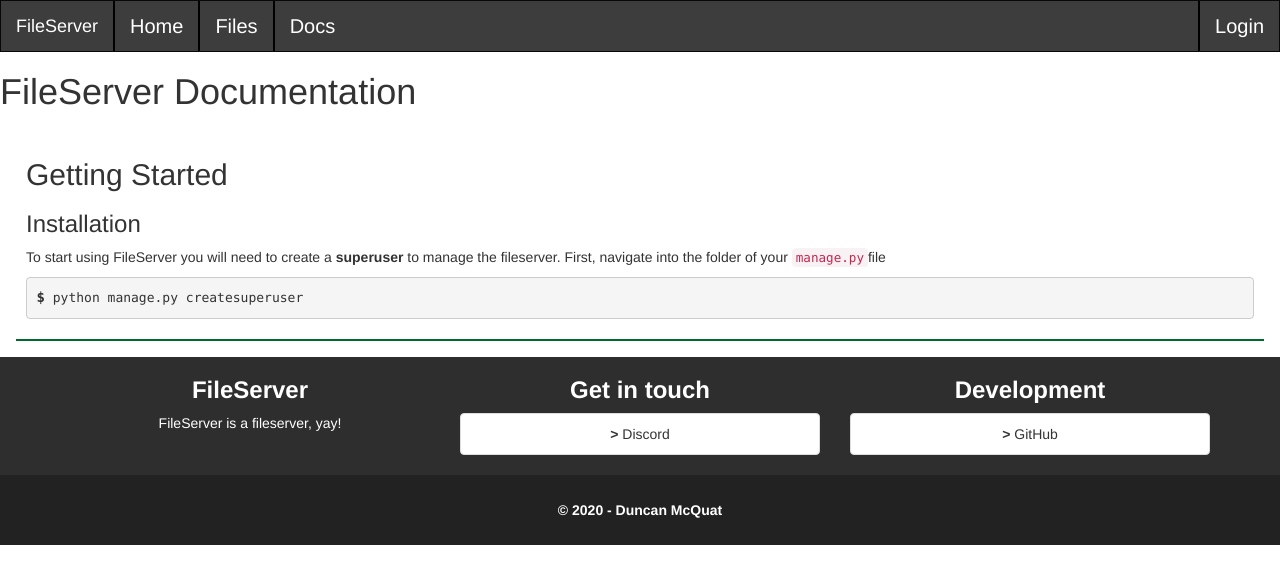
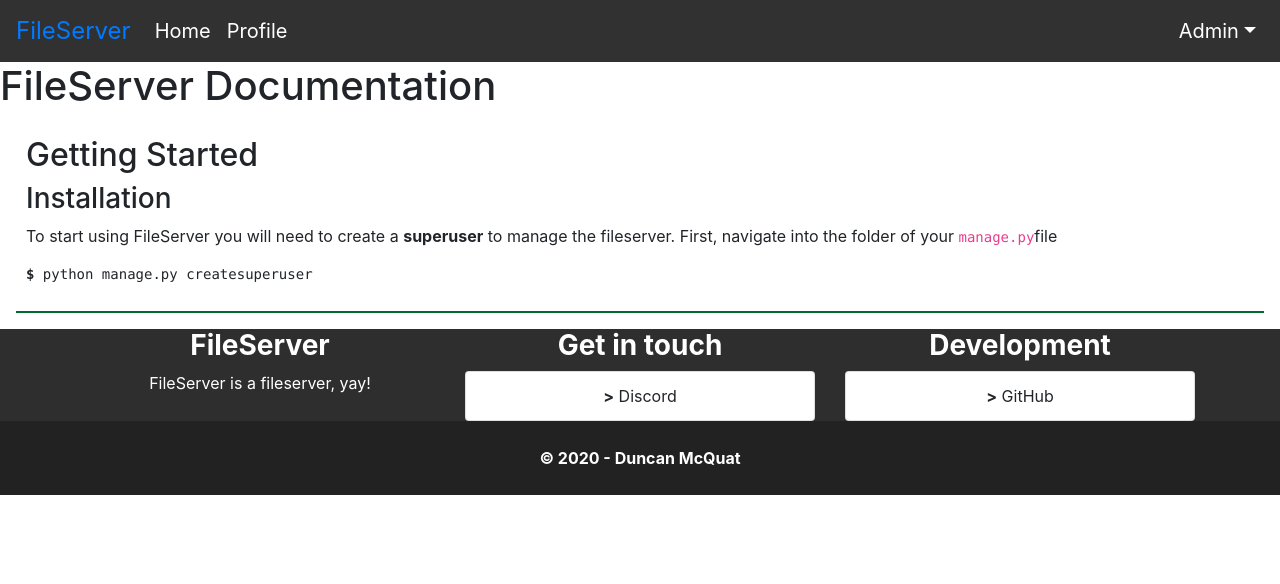
Before and after one commit to compsup/FileServer, a Django app: page /docs/ in a window 1280 px wide. Shown: the top 584 px of the page. Run offline with Django 3.2, Linux system fonts and the light colour scheme; some libraries are stand-ins or nearby versions.

Commit message:
Changed BootStrap Version from 3 to 4
Changed the bootstrap version because it was causing issues. Moving to version 4 broke some stuff that I fixed.

```diff
--- a/mysite/app/static/css/banner.css
+++ b/mysite/app/static/css/banner.css
@@ -29,23 +29,22 @@
   color: white;
 }
 /* nav-bar */
-.navbar-inverse .navbar-nav > li > a {
-  font-size: 20px;
-  color: white;
-}
-.navbar-inverse .navbar-nav > li > a:hover {
-  color: rgba(255, 255, 255, 0.664);
-}
-.navbar-inverse .navbar-brand {
-  color: white;
-}
-.navbar-inverse {
-  background-color: rgb(61, 61, 61);
-}
-.navbar-nav > li {
-  border-left: 2px solid black;
-}
 .navbar {
+  background-color: rgb(49, 49, 49);
   margin-bottom: 0;
   border-radius: 0;
 }
+.navbar a {
+}
+.nav-item > a {
+  font-size: 20px;
+  color: white;
+  text-decoration: none;
+}
+.nav-item:hover {
+  opacity: 0.7;
+  background-color: rgb(61, 61, 61);
+}
+.navbar-brand {
+  font-size: 24px;
+}
--- a/mysite/app/templates/app/banner.html
+++ b/mysite/app/templates/app/banner.html
@@ -3,11 +3,11 @@
 <head>
     <meta charset="UTF-8">
     <meta name="viewport" content="width=device-width, initial-scale=1.0">
-    <link rel="stylesheet" href="https://maxcdn.bootstrapcdn.com/bootstrap/3.4.1/css/bootstrap.min.css">
-    <script src="https://ajax.googleapis.com/ajax/libs/jquery/1.12.4/jquery.min.js"></script>
-    <script src="https://maxcdn.bootstrapcdn.com/bootstrap/3.3.7/js/bootstrap.min.js"
-        integrity="sha384-Tc5IQib027qvyjSMfHjOMaLkfuWVxZxUPnCJA7l2mCWNIpG9mGCD8wGNIcPD7Txa"
-        crossorigin="anonymous"></script>
+    <link rel="stylesheet" href="https://stackpath.bootstrapcdn.com/bootstrap/4.5.2/css/bootstrap.min.css">
+    <link rel="stylesheet" href="https://maxcdn.bootstrapcdn.com/font-awesome/4.7.0/css/font-awesome.min.css">
+    <script src="https://code.jquery.com/jquery-3.5.1.min.js"></script>
+    <script src="https://cdn.jsdelivr.net/npm/popper.js@1.16.1/dist/umd/popper.min.js"></script>
+    <script src="https://stackpath.bootstrapcdn.com/bootstrap/4.5.2/js/bootstrap.min.js"></script>
     {% load static %}
     <link rel="stylesheet" href="{% static 'css/banner.css' %}">
     <link rel="shortcut icon" href="{% static 'favicon.ico' %}" />
@@ -17,25 +17,29 @@
 </head>
 <body>
     {% block navbar %}
-    <nav class="navbar navbar-inverse">
-        <div class="container-fluid">
-            <div class="navbar-header">
-                <a class="navbar-brand" href="#">FileServer</a>
-            </div>
+    <nav class="navbar navbar-expand-md">
+        <a href="#" class="navbar-brand">FileServer</a>
+        <button type="button" class="navbar-toggler" data-toggle="collapse" data-target="#navbarCollapse">
+            <span class="navbar-toggler-icon"></span>
+        </button>
+        <div id="navbarCollapse" class="collapse navbar-collapse">
             <ul class="nav navbar-nav">
-                <li><a href="/">Home</a></li>
-                <li><a href="/files/">Files</a></li>
-                <li><a href="#">Docs</a></li>
+                <li class="nav-item">
+                    <a href="" class="nav-link">Home</a>
+                </li>
+                <li class="nav-item">
+                    <a href="#" class="nav-link">Profile</a>
+                </li>
             </ul>
-            <ul class="nav navbar-nav navbar-right">
-                {% if user.is_authenticated %}
-                <li><a href="/user/{{ user.username }}">{{ user.username }}</a></li>
-                {% else %}
-                <li><a href="/accounts/login/">Login</a></li>
-                {% endif %}
-                {% if user.is_staff %}
-                <li><a href="/admin/">Admin</a></li>
-                {% endif %}
+            <ul class="nav navbar-nav ml-auto">
+                <li class="nav-item dropdown">
+                    <a href="#" class="nav-link dropdown-toggle" data-toggle="dropdown">Admin</a>
+                    <div class="dropdown-menu dropdown-menu-right">
+                        <a href="/admin/" class="dropdown-item">Settings</a>
+                        <div class="dropdown-divider"></div>
+                        <a href="/accounts/logout/" class="dropdown-item">Logout</a>
+                    </div>
+                </li>
             </ul>
         </div>
     </nav>
@@ -44,7 +48,7 @@
     {% endblock %}
     {% block footer %}
     <footer>
-        <div class="container">
+        <div class="container footer-container">
             <div class="row">
                 <div class="col-sm-4">
                     <h3>FileServer</h3>
```
